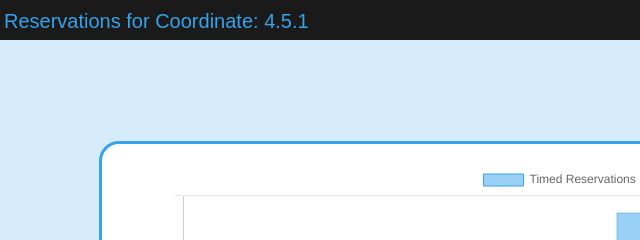
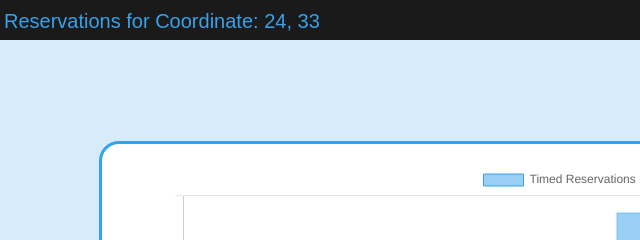
Before and after one commit to goaryan1/observability, a plain HTML site: page index.html in a window 1280 px wide. Shown: the top 240 px of the page, 6-646 px from the left. Drawn offline with nearby package versions, Linux system fonts and the light colour scheme.

Commit message:
Update index.html
refactoring
title corrected

```diff
--- a/index.html
+++ b/index.html
@@ -41,7 +41,7 @@
 
 <body>
   <div class="chartMenu">
-    <p>Reservations for Coordinate: <span id="chartVersion"></span></p>
+    <p>Reservations for Coordinate: <span id="x_coordinate"></span>, <span id="y_coordinate"></span></p>
   </div>
   <div class="chartCard">
     <div class="chartBox">
@@ -68,6 +68,9 @@
 
         console.log("TimedResList: ", TimedResList);
         console.log("IdleResList: ", IdleResList);
+        console.log("Coordinate: ", Coordinate);
+
+        Coordinate = jsonify(Coordinate);
 
         for (let i = 0; i < TimedResList.length; i++) {
           reservation = TimedResList[i];
@@ -152,8 +155,10 @@
         );
 
         // Instantly assign Chart.js version
-        const chartVersion = document.getElementById('chartVersion');
-        chartVersion.innerText = Chart.version;
+        const x_coordinate = document.getElementById('x_coordinate');
+        x_coordinate.innerText = Coordinate.x;
+        const y_coordinate = document.getElementById('y_coordinate');
+        y_coordinate.innerText = Coordinate.y;
       })
       .catch(error => {
           console.error('Error fetching JSON data:', error);
```
